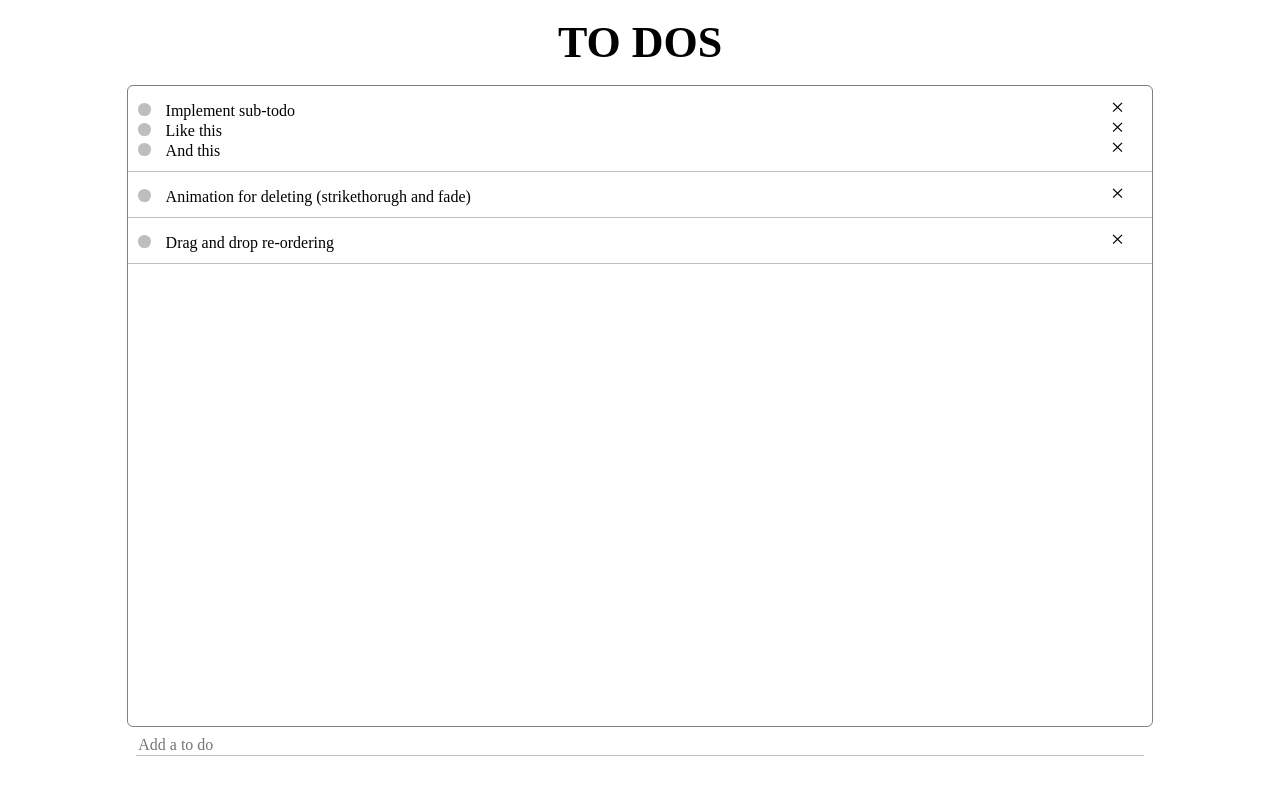
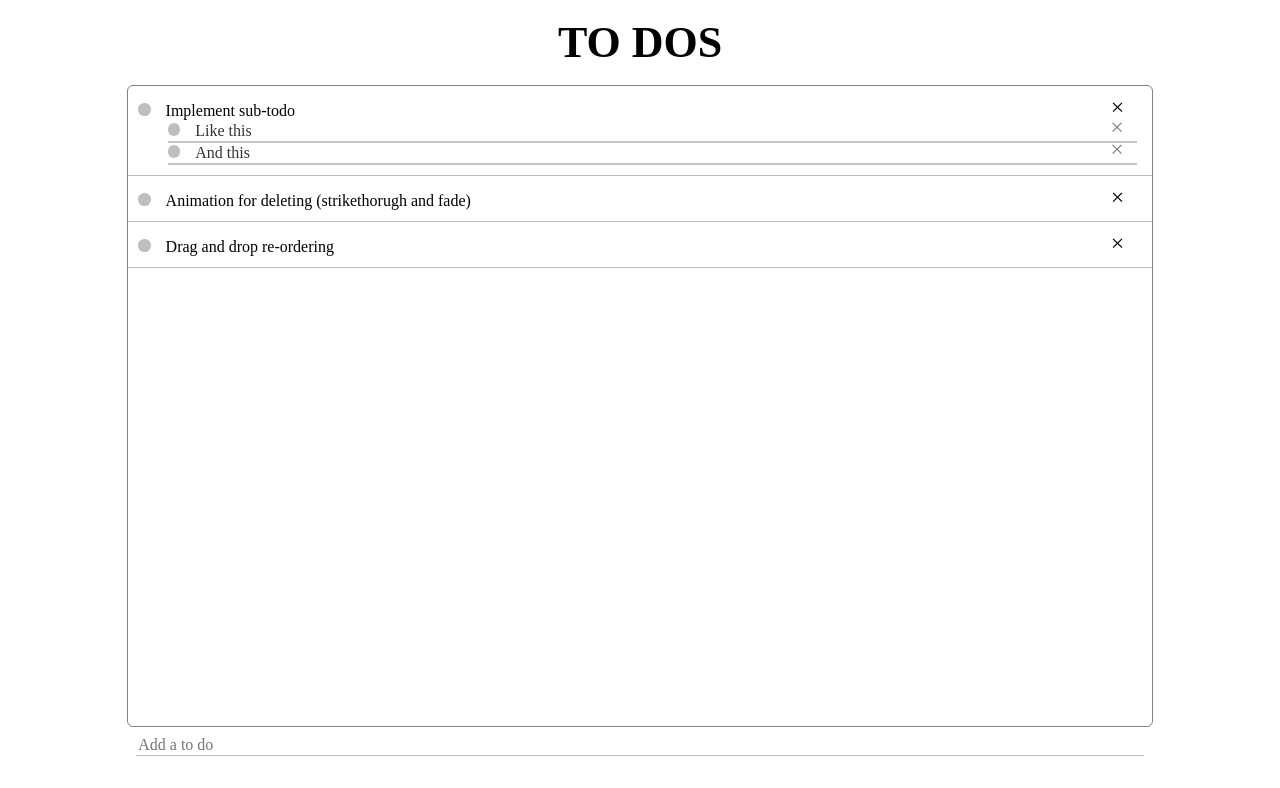
Before and after one commit to tootboi/React-ToDoApp, a React (Create React App) app: page / in a window 1280 px wide. Shown: the top 788 px of the page. Built offline with nearby package versions, Linux system fonts and the light colour scheme.

Commit message:
added style to subTodos

```diff
--- a/src/App.css
+++ b/src/App.css
@@ -96,7 +96,23 @@ input:focus {
 .mainTodo {
     position: relative;
 }
+.subTodoList {
+    position: relative;
 
+    width: 97%;
+    left: 2%;
+    margin-right: 0;
+}
 .subTodo {
     position: relative;
+    left: 1%;
+    border-bottom: 2px solid rgb(197, 197, 197);
 }
+
+.subTodo .deleteBtn {
+    color: gray;
+}
+
+.subTodo .dos {
+    color: rgb(51, 51, 51);
+}
```
